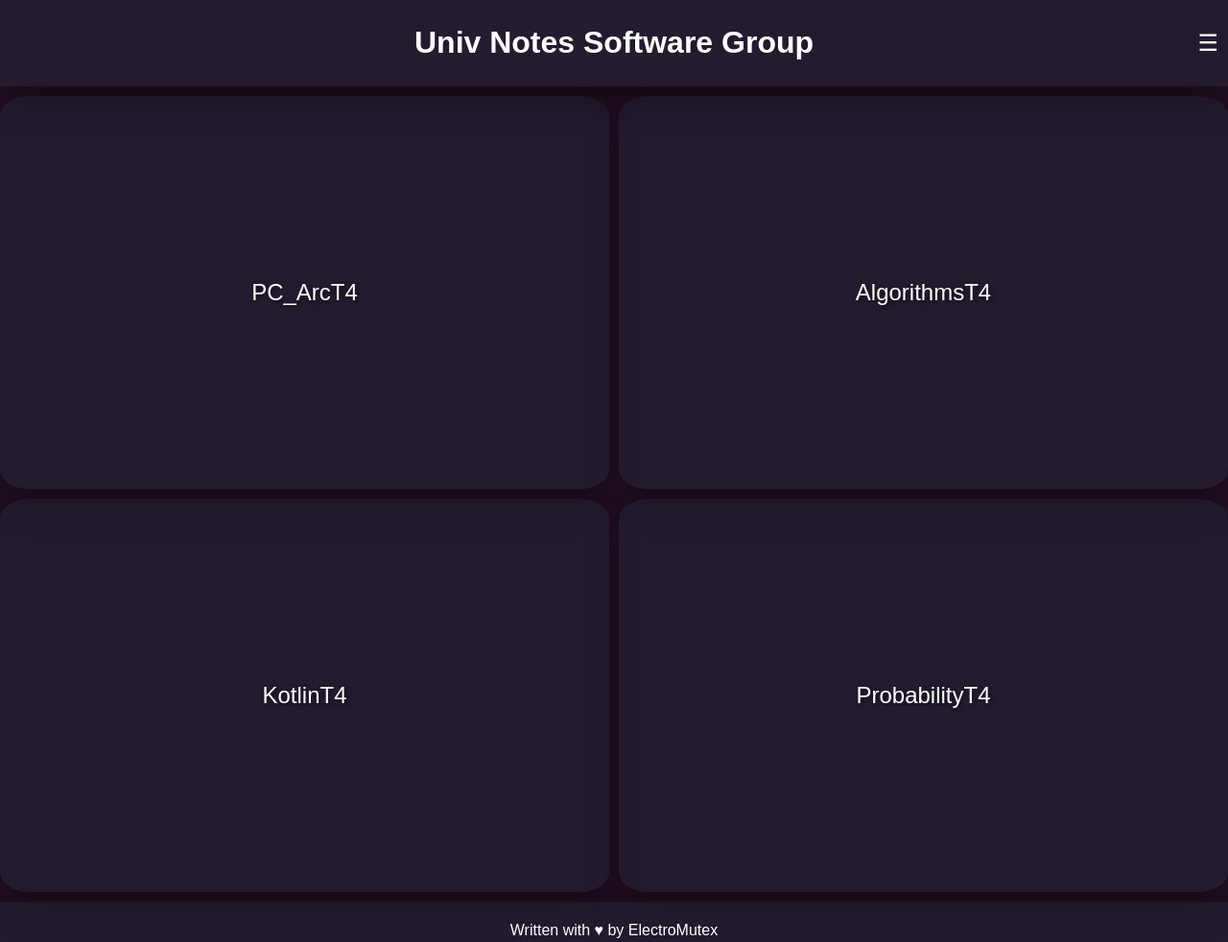
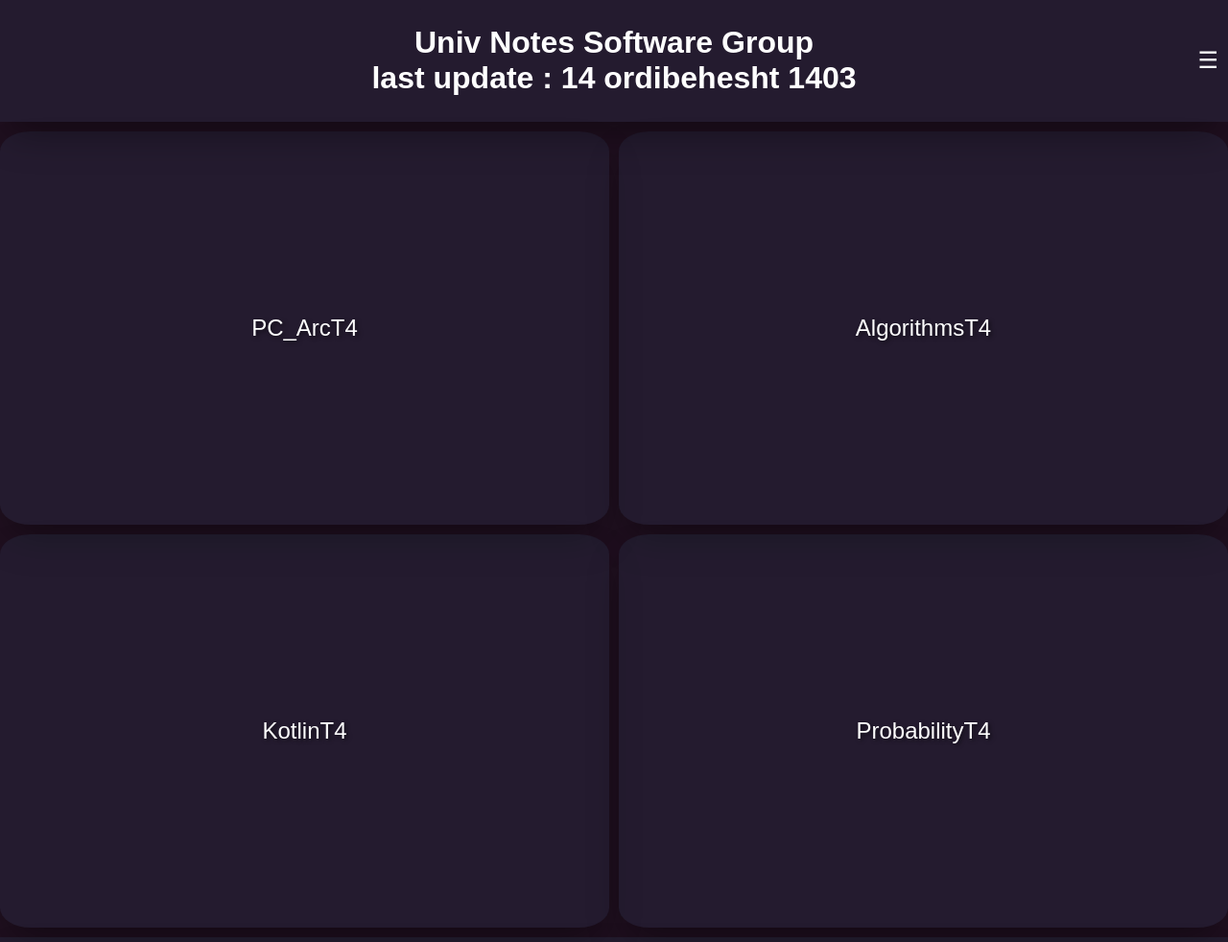
Before and after one commit to SkillfulElectro/univnotes, a plain HTML site: page index.html in a window 1280 px wide. Shown: the top 982 px of the page at 96% size. Drawn offline with Linux system fonts and the light colour scheme.

Commit message:
Update index.html

```diff
--- a/index.html
+++ b/index.html
@@ -7,7 +7,7 @@
 </head>
 <body>
     <div class="header">
-        <h1>Univ Notes Software Group</h1>
+        <h1>Univ Notes Software Group <br> last update : 14 ordibehesht 1403</h1>
         <div class="menu">☰</div> <!-- The menu icon -->
         <div class="dropdown">
             <h2>Menu</h2>
```
